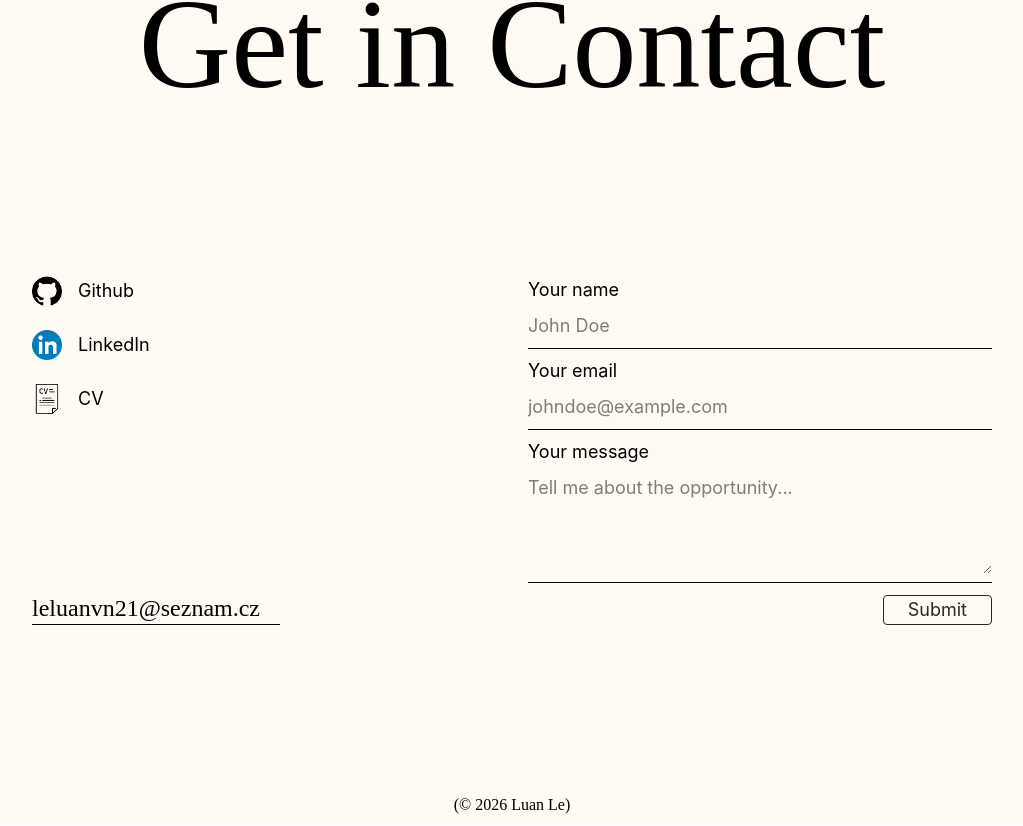
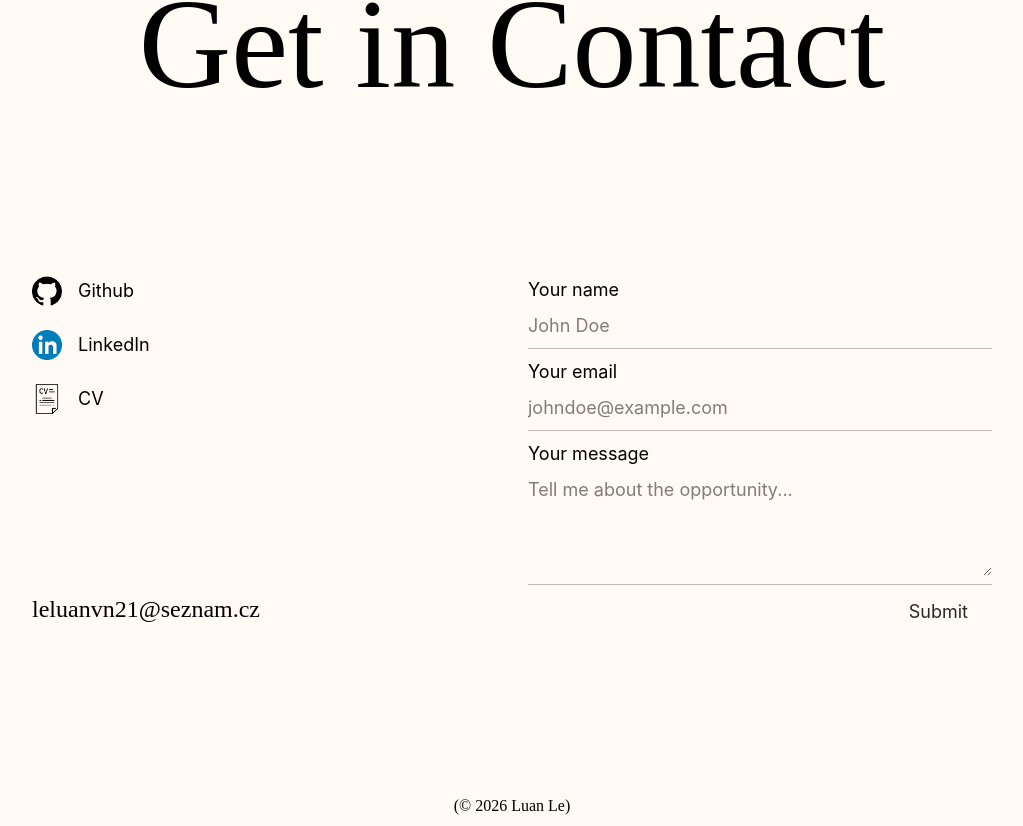
Before and after one commit to Luan2118/portfolio-v2, a React (Vite) app: page / in a window 1280 px wide. Shown: the part 1780-2606 px from the top of the page, without its empty margins (128-1151 px from the left). Built offline with nearby package versions, Linux system fonts and the light colour scheme.

Commit message:
feat: add contact section reveal animation

```diff
--- a/src/pages/Homepage/sections/Contact/Contact.tsx
+++ b/src/pages/Homepage/sections/Contact/Contact.tsx
@@ -6,6 +6,7 @@ import FormField from "./components/FormField";
 import Footer from "../Footer";
 import { useEffect, useState } from "react";
 import { CircleCheck, CircleX } from "lucide-react";
+import { motion } from "motion/react";
 
 function Contact() {
   const [status, setStatus] = useState('');
@@ -38,9 +39,9 @@ function Contact() {
       );
 
       if (response.ok) {
-      setStatus("success");
-      form.reset();
-    }
+        setStatus("success");
+        form.reset();
+      }
 
     } catch (error) {
       console.error(error)
@@ -53,8 +54,14 @@ function Contact() {
     <>
       <div id="contact" className="min-h-dvh bg-[#FFFBF4] flex flex-col gap-15 py-15 px-5 xs:px-15 sm:px-20 md:gap-40 md:py-30 lg:py-40 lg:px-40  2xl:px-80">
 
-        <div className="mx-auto">
-          <p className="text-[clamp(56px,10vw,128px)] leading-none font-[Judson] text-center">Get in Contact</p>
+        <div className="mx-auto overflow-hidden">
+          <motion.p
+            initial={{ opacity: 0, y: '100%' }}
+            whileInView={{ opacity: 1, y: 0 }}
+            transition={{ duration: 1, ease: "easeOut" }}
+            className="text-[clamp(56px,10vw,128px)] leading-none font-[Judson] text-center">
+            Get in Contact
+          </motion.p >
         </div>
 
 
@@ -69,7 +76,12 @@ function Contact() {
 
               <FormField name="message" id="message" label="Your message" placeholder="Tell me about the opportunity..." />
 
-              <button className="self-end text-sm lg:text-lg font-[Inter] mt-3 border px-3 border-[#292725] text-[#292725] rounded-sm cursor-pointer xs:px-5 md:px-6 ">Submit</button>
+              <motion.button
+                initial={{ opacity: 0, x: 60 }}
+                whileInView={{ opacity: 1, x: 0 }}
+                transition={{ duration: 1.8, ease: "easeOut" }}
+                className="self-end text-sm lg:text-lg font-[Inter] mt-3  px-3 border-[#292725] text-[#292725] rounded-sm cursor-pointer xs:px-5 md:px-6 ">Submit
+              </motion.button>
             </form>
 
             {status === "success" && (
@@ -98,8 +110,17 @@ function Contact() {
 
             </div>
 
-            <div className="w-fit">
-              <p className="text-xl sm:text-2xl 2xl:text-3xl font-[Judson] border-b pr-5">leluanvn21@seznam.cz</p>
+            <div className="w-fit group">
+              <div className="overflow-hidden">
+                <motion.p
+                  initial={{ opacity: 0, y: '100%' }}
+                  whileInView={{ opacity: 1, y: 0 }}
+                  transition={{ duration: 0.8, ease: "easeOut" }}
+                  className=" text-xl sm:text-2xl 2xl:text-3xl font-[Judson]  pr-5">
+                  leluanvn21@seznam.cz
+                </motion.p>
+              </div>
+              <hr className="scale-x-0 origin-left group-hover:scale-x-100 transition-transform duration-600" />
             </div>
           </div>
         </div>
--- a/src/pages/Homepage/sections/Contact/components/ContactLink.tsx
+++ b/src/pages/Homepage/sections/Contact/components/ContactLink.tsx
@@ -1,15 +1,24 @@
+import { motion } from "motion/react";
+
 type ContactLinkProps = {
   text: string
   src: string
   path: string
 }
 
-function ContactLink({text, src, path}: ContactLinkProps) {
+function ContactLink({ text, src, path }: ContactLinkProps) {
   return (
-      <a href={path} target='_blank' rel="noopener noreferrer" className="flex gap-4 items-center w-fit">
-        <img src={src} alt="" className="w-[25px] h-[25px] lg:w-[30px] lg:h-[30px]"/>
-        <p className="text-sm lg:text-lg">{text}</p>
-      </a>
+    <motion.a
+      initial={{ opacity: 0, x: 60 }}
+      whileInView={{ opacity: 1, x: 0 }}
+      transition={{ duration: 1.8, ease: "easeOut" }}
+      href={path}
+      target='_blank'
+      rel="noopener noreferrer"
+      className="flex gap-4 items-center w-fit">
+      <img src={src} alt="" className="w-[25px] h-[25px] lg:w-[30px] lg:h-[30px]" />
+      <p className="text-sm lg:text-lg">{text}</p>
+    </motion.a>
   )
 }
 
--- a/src/pages/Homepage/sections/Contact/components/FormField.tsx
+++ b/src/pages/Homepage/sections/Contact/components/FormField.tsx
@@ -1,3 +1,5 @@
+import { motion } from "motion/react";
+
 type FormFieldProps = {
   id: string
   label: string
@@ -6,17 +8,24 @@ type FormFieldProps = {
   type?: string
 }
 
-function FormField({ id, label, placeholder,name, type }: FormFieldProps) {
+function FormField({ id, label, placeholder, name, type }: FormFieldProps) {
   return (
-    <div className="flex flex-col gap-2 text-sm lg:text-lg font-[Inter]">
+    <motion.div
+      initial={{opacity: 0, x: 60}}
+      whileInView={{opacity: 1, x: 0}}
+      transition={{ duration: 1.8, ease: "easeOut"}}
+      className="flex flex-col group gap-2 text-sm lg:text-lg font-[Inter]">
       <label htmlFor={id} className="mt-2">{label}</label>
       {id === 'message' ?
         <textarea name={id} id={id} placeholder={placeholder} className="h-[100px] border-0 outline-0"></textarea> :
 
-        <input name={name} id={id} type={type} placeholder={placeholder} />
+        <input name={name} id={id} type={type} placeholder={placeholder} className="border-0 outline-0" />
       }
-      <hr />
-    </div>
+      <div>
+        <hr className="opacity-25" />
+        <hr className="scale-x-0 origin-left group-hover:scale-x-100 duration-700" />
+      </div>
+    </motion.div>
   )
 }
 
```
